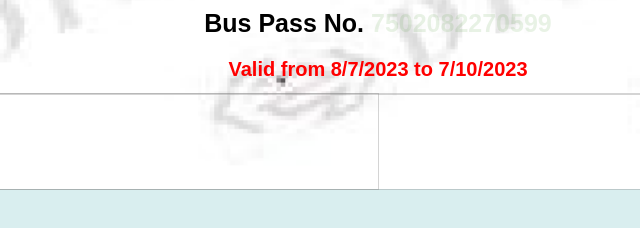
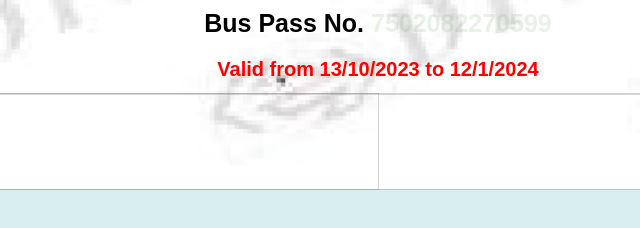
Before and after one commit to ironick02/dtcpass.delhigov.viewepassno-75020582270599-, a plain HTML site: page index.html in a window 1280 px wide. Shown: the part 463-691 px from the top of the page, 262-902 px from the left. Drawn offline with Linux system fonts and the light colour scheme.

Commit message:
updated date
upto january

```diff
--- a/index.html
+++ b/index.html
@@ -56,7 +56,7 @@
                 }, 1000);
             </script>
 
-            <label class="date" style="font-size:20px;color:red;"><b>Valid from 8/7/2023 to 7/10/2023</b></label>
+            <label class="date" style="font-size:20px;color:red;"><b>Valid from 13/10/2023 to 12/1/2024</b></label>
 
         </div>
             <div class="qrc">
```
